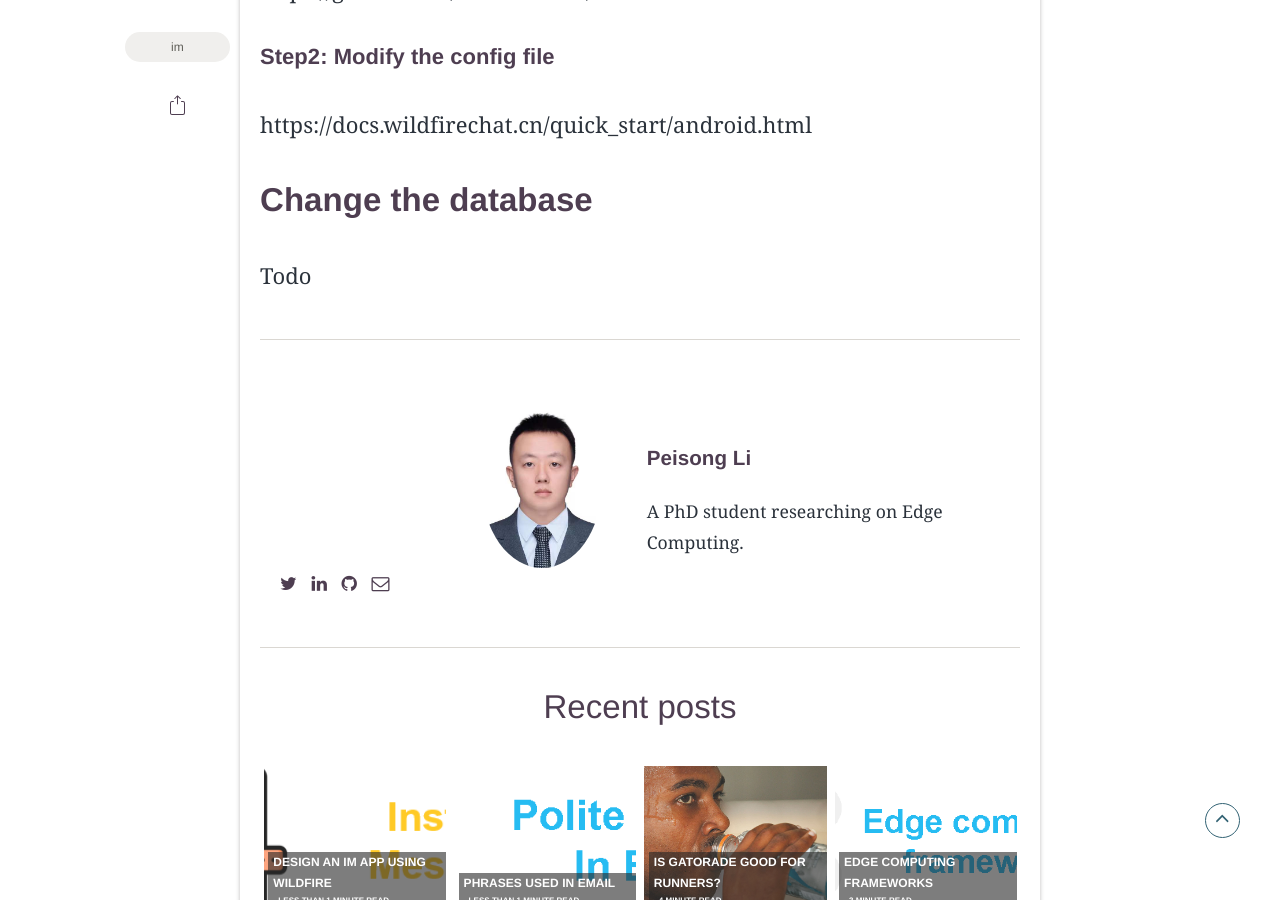
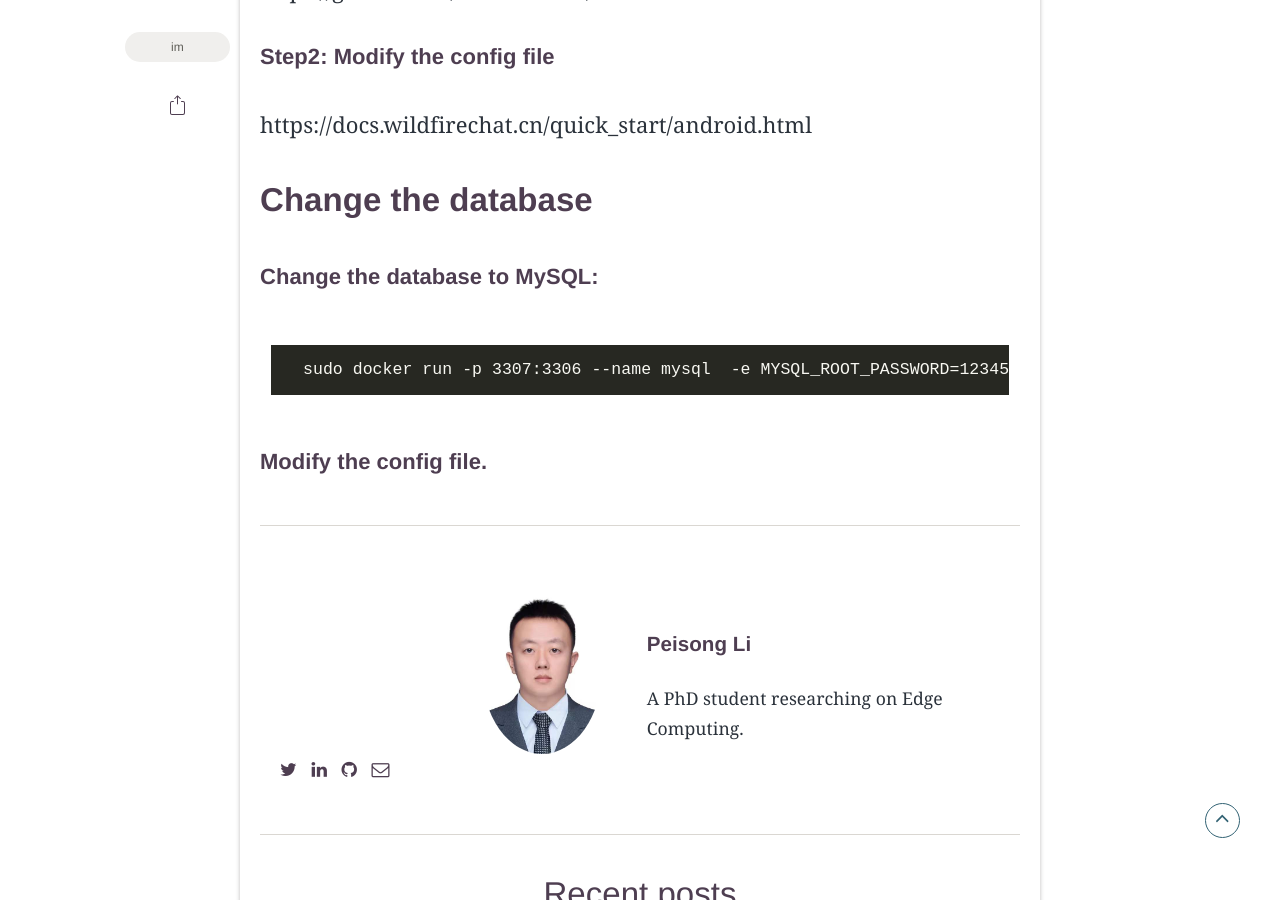
Before and after one commit to peisong0109/peisong.github.io, a Jekyll site: the page built from _posts/2022-11-27-IM-message-App.md, in a window 1280 px wide and 900 px high, scrolled down 2852 px. Built offline with Jekyll 4.4.1, drawn with Linux system fonts in a browser that asks for light colours; some web fonts are replaced; comment, search, counter and statistics services are not loaded.

Commit message:
Update 2022-11-27-IM-message-App.md

````diff
--- a/_posts/2022-11-27-IM-message-App.md
+++ b/_posts/2022-11-27-IM-message-App.md
@@ -49,4 +49,9 @@ https://github.com/wildfirechat/android-chat
   https://docs.wildfirechat.cn/quick_start/android.html
 
 ## Change the database
-Todo
+#### Change the database to MySQL:
+```
+sudo docker run -p 3307:3306 --name mysql  -e MYSQL_ROOT_PASSWORD=123456 -d mysql:latest
+```
+
+#### Modify the config file.
````
